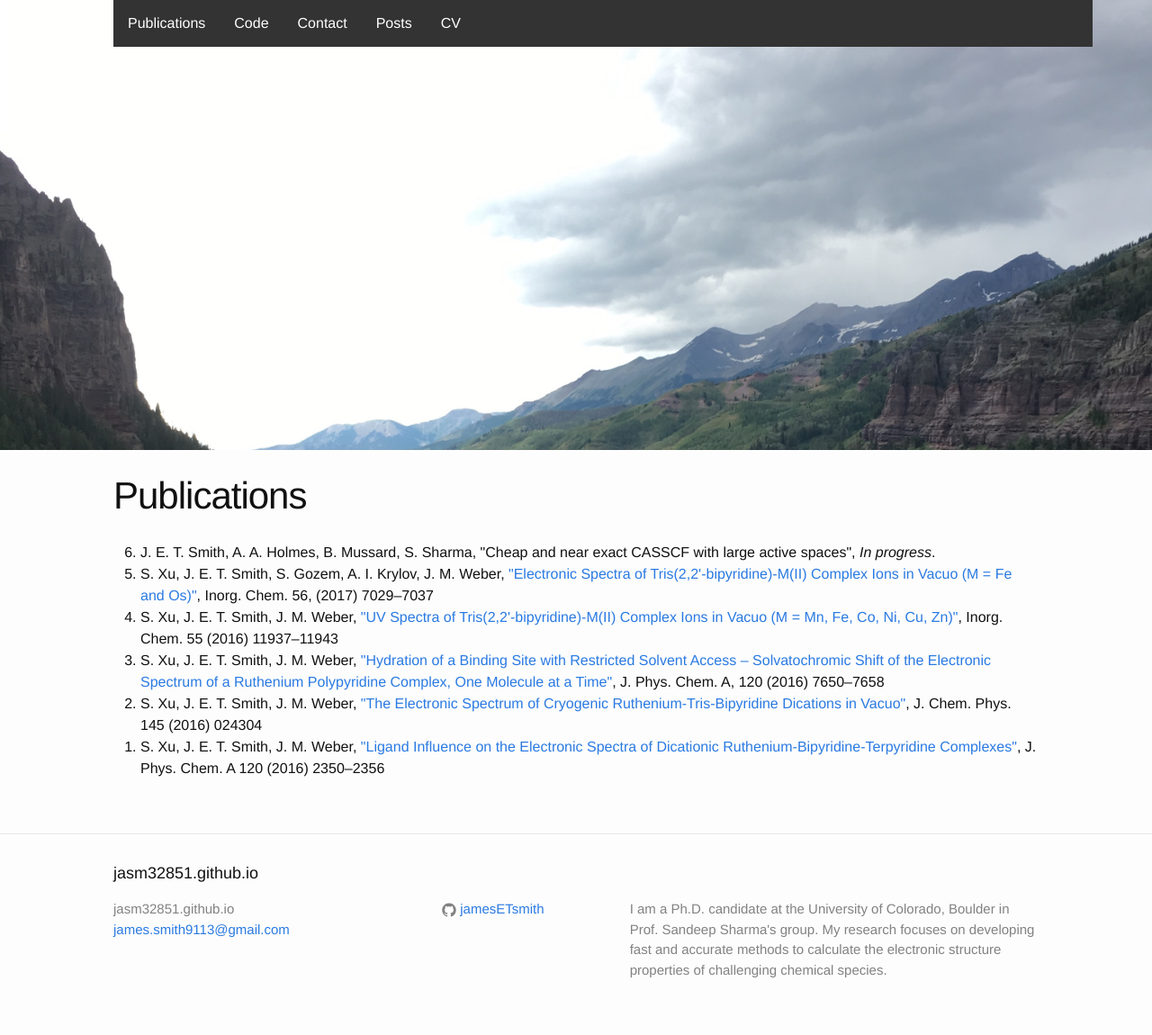
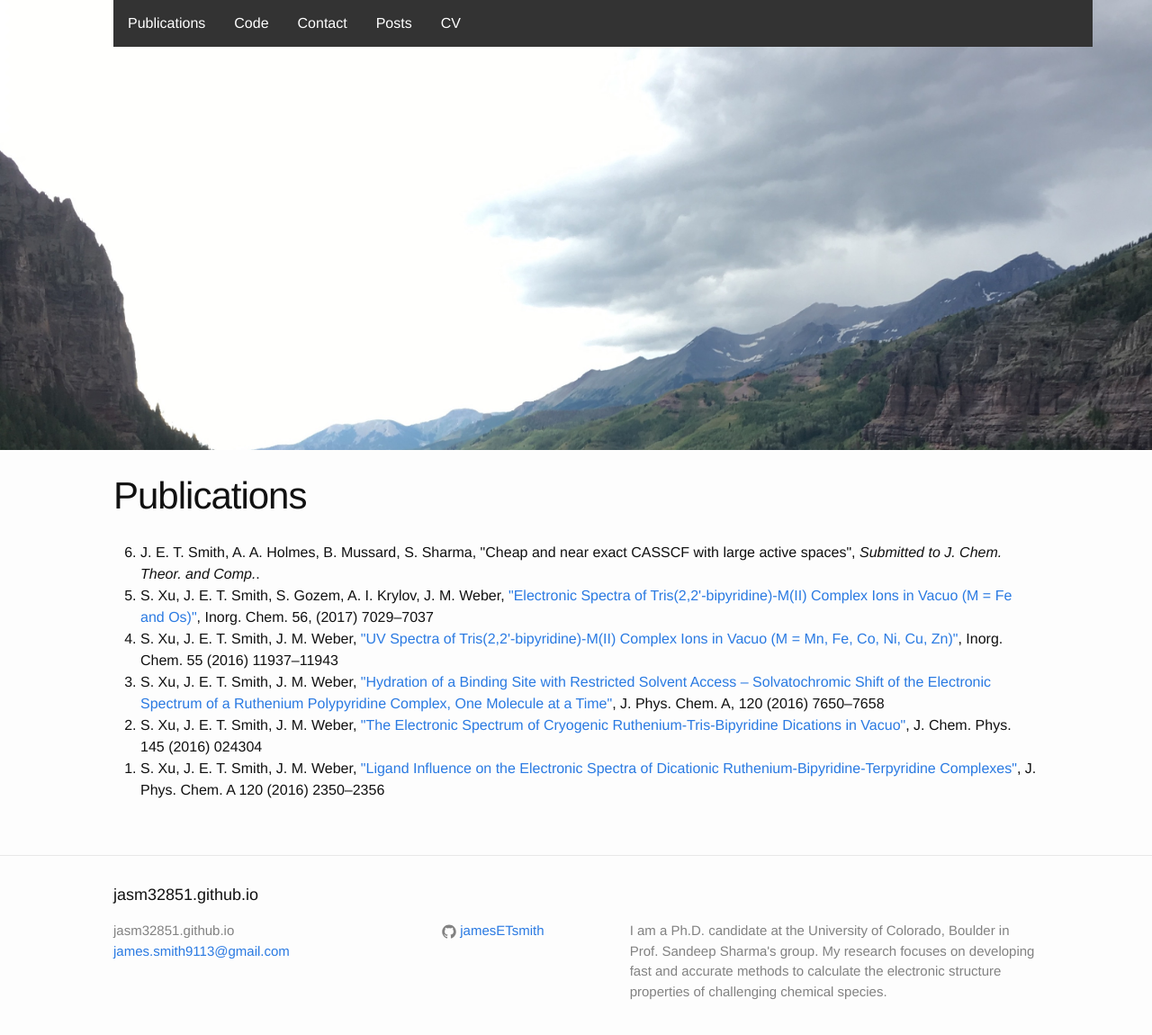
Before and after one commit to jasm32851/jasm32851.github.io, a Jekyll site: the page built from _pages/01_publications.html, in a window 1280 px wide and 1173 px high. Shown: the top 1150 px of the window at 90% size. Built offline with Jekyll 4.4.1, drawn with Linux system fonts in a browser that asks for light colours.

Commit message:
Small updates

```diff
--- a/_pages/01_publications.html
+++ b/_pages/01_publications.html
@@ -5,7 +5,7 @@ permalink: /Publications/
 ---
 
 <ol reversed>
-    <li> J. E. T. Smith, A. A. Holmes, B. Mussard, S. Sharma, "Cheap and near exact CASSCF with large active spaces", <i>In progress</i>.
+    <li> J. E. T. Smith, A. A. Holmes, B. Mussard, S. Sharma, "Cheap and near exact CASSCF with large active spaces", <i>Submitted to J. Chem. Theor. and Comp.</i>.
     <li> S. Xu, J. E. T. Smith, S. Gozem, A. I. Krylov, J. M. Weber, <a href ="http://pubs.acs.org/doi/abs/10.1021/acs.inorgchem.7b00620"> "Electronic Spectra of Tris(2,2'-bipyridine)-M(II) Complex Ions in Vacuo (M = Fe and Os)"</a>, Inorg. Chem. 56, (2017) 7029–7037
     </li>
     <li>S. Xu, J. E. T. Smith, J. M. Weber, <a href="http://pubs.acs.org/doi/abs/10.1021/acs.inorgchem.6b02054?journalCode=inocaj">"UV Spectra of Tris(2,2'-bipyridine)-M(II) Complex Ions in Vacuo (M = Mn, Fe, Co, Ni, Cu, Zn)"</a>, Inorg. Chem. 55 (2016) 11937–11943</li>
```
Also changed, not shown: _posts/2017-8-16-Tutorials.md (+3 -0 lines).
